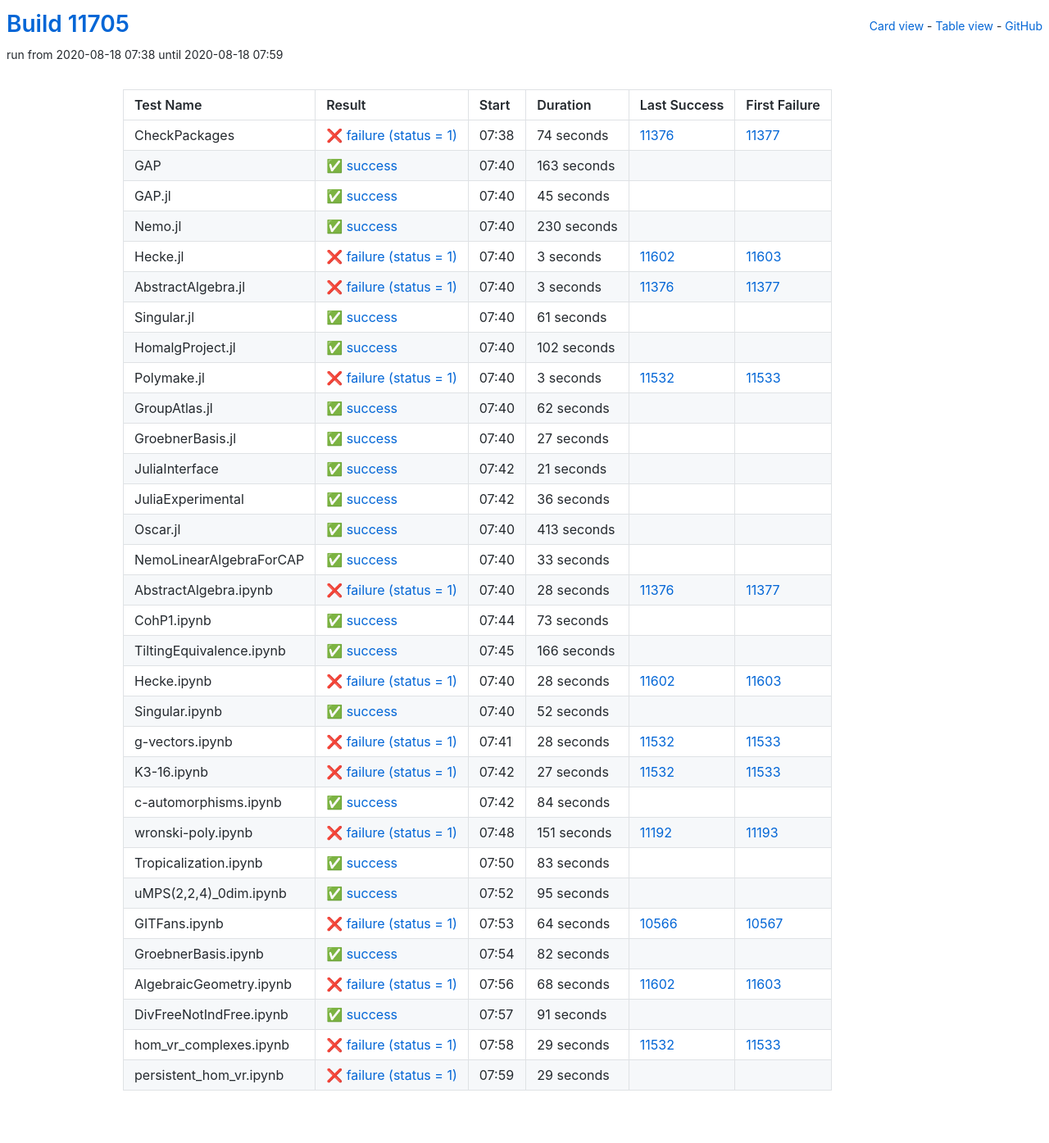
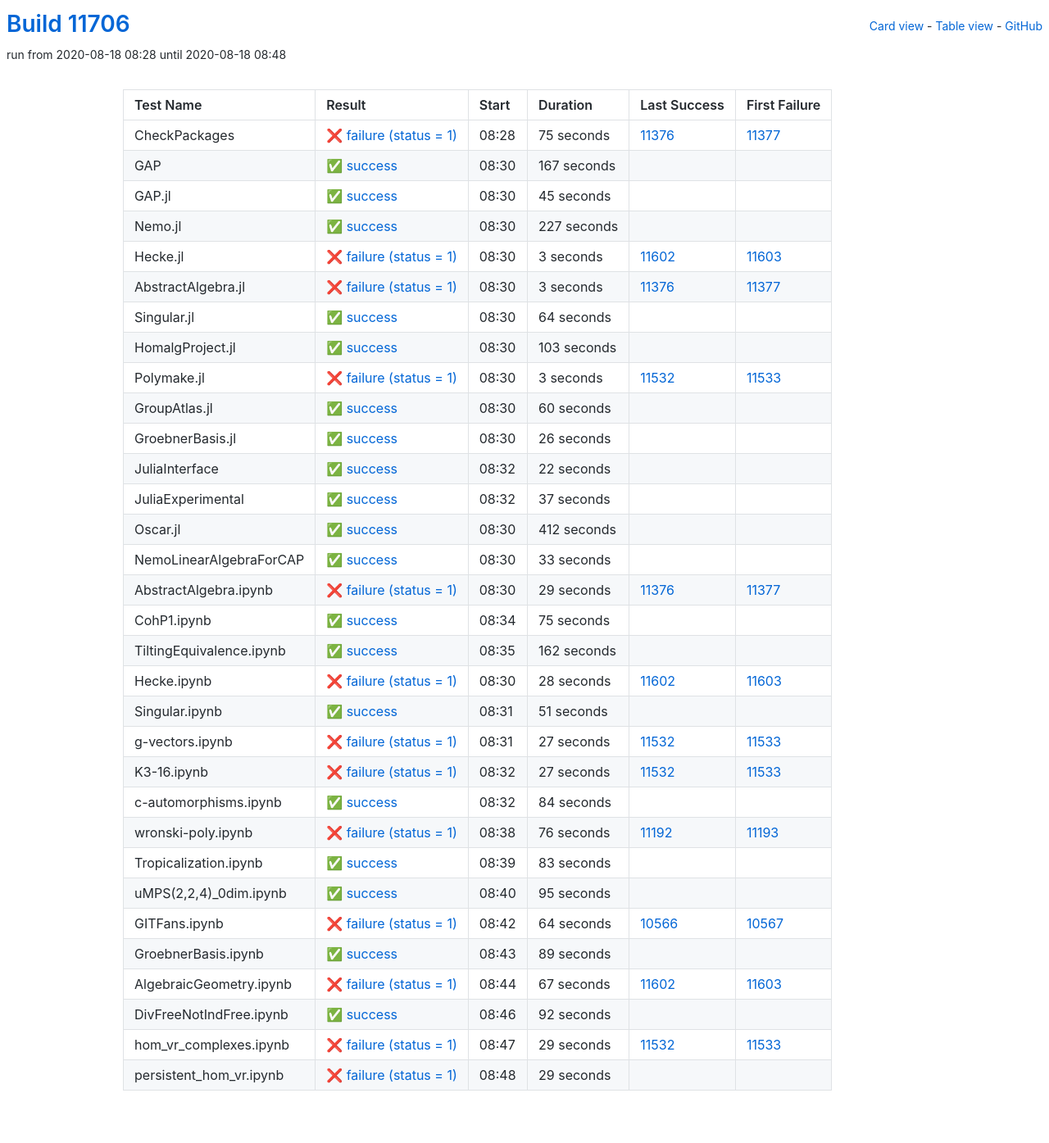
Before and after one commit to oscar-system/oscar-ci-status, a Jekyll site: the page built from table.html, in a window 1280 px wide. Shown: the whole page at 82% size. Built offline with Jekyll 4.4.1, drawn with Linux system fonts in a browser that asks for light colours.

Commit message:
Build #11706

```diff
--- a/_data/ci.yml
+++ b/_data/ci.yml
@@ -1,6 +1,6 @@
 ---
-build: 11705
-build_url: https://oscarci.mathematik.uni-kl.de/job/oscar/11705/
+build: 11706
+build_url: https://oscarci.mathematik.uni-kl.de/job/oscar/11706/
 job: oscar
 organization: oscar-system
 repo: oscar-ci-status
@@ -8,32 +8,32 @@
 tests:
 - name: CheckPackages
   id: checkpackages
-  log: https://oscarci.mathematik.uni-kl.de/job/oscar/11705/artifact/logs/build-11705/CheckPackages.log
-  start: 2020-08-18 07:38
+  log: https://oscarci.mathematik.uni-kl.de/job/oscar/11706/artifact/logs/build-11706/CheckPackages.log
+  start: 2020-08-18 08:28
   success: false
   exitcode: 1
   status: failure
-  duration: 74
+  duration: 75
   last_success: 11376
   last_success_url: https://oscarci.mathematik.uni-kl.de/job/oscar/11376/
   first_failure: 11377
   first_failure_url: https://oscarci.mathematik.uni-kl.de/job/oscar/11377/
 - name: GAP
   id: gap
-  log: https://oscarci.mathematik.uni-kl.de/job/oscar/11705/artifact/logs/build-11705/GAP.log
-  start: 2020-08-18 07:40
+  log: https://oscarci.mathematik.uni-kl.de/job/oscar/11706/artifact/logs/build-11706/GAP.log
+  start: 2020-08-18 08:30
   success: true
   exitcode: 0
   status: success
-  duration: 163
+  duration: 167
   last_success: false
   last_success_url:
   first_failure: false
   first_failure_url:
 - name: GAP.jl
   id: gap-jl
-  log: https://oscarci.mathematik.uni-kl.de/job/oscar/11705/artifact/logs/build-11705/GAP.jl.log
-  start: 2020-08-18 07:40
+  log: https://oscarci.mathematik.uni-kl.de/job/oscar/11706/artifact/logs/build-11706/GAP.jl.log
+  start: 2020-08-18 08:30
   success: true
   exitcode: 0
   status: success
@@ -44,20 +44,20 @@
   first_failure_url:
 - name: Nemo.jl
   id: nemo-jl
-  log: https://oscarci.mathematik.uni-kl.de/job/oscar/11705/artifact/logs/build-11705/Nemo.jl.log
-  start: 2020-08-18 07:40
+  log: https://oscarci.mathematik.uni-kl.de/job/oscar/11706/artifact/logs/build-11706/Nemo.jl.log
+  start: 2020-08-18 08:30
   success: true
   exitcode: 0
   status: success
-  duration: 230
+  duration: 227
   last_success: false
   last_success_url:
   first_failure: false
   first_failure_url:
 - name: Hecke.jl
   id: hecke-jl
-  log: https://oscarci.mathematik.uni-kl.de/job/oscar/11705/artifact/logs/build-11705/Hecke.jl.log
-  start: 2020-08-18 07:40
+  log: https://oscarci.mathematik.uni-kl.de/job/oscar/11706/artifact/logs/build-11706/Hecke.jl.log
+  start: 2020-08-18 08:30
   success: false
   exitcode: 1
   status: failure
@@ -68,8 +68,8 @@
   first_failure_url: https://oscarci.mathematik.uni-kl.de/job/oscar/11603/
 - name: AbstractAlgebra.jl
   id: abstractalgebra-jl
-  log: https://oscarci.mathematik.uni-kl.de/job/oscar/11705/artifact/logs/build-11705/AbstractAlgebra.jl.log
-  start: 2020-08-18 07:40
+  log: https://oscarci.mathematik.uni-kl.de/job/oscar/11706/artifact/logs/build-11706/AbstractAlgebra.jl.log
+  start: 2020-08-18 08:30
   success: false
   exitcode: 1
   status: failure
@@ -80,32 +80,32 @@
   first_failure_url: https://oscarci.mathematik.uni-kl.de/job/oscar/11377/
 - name: Singular.jl
   id: singular-jl
-  log: https://oscarci.mathematik.uni-kl.de/job/oscar/11705/artifact/logs/build-11705/Singular.jl.log
-  start: 2020-08-18 07:40
+  log: https://oscarci.mathematik.uni-kl.de/job/oscar/11706/artifact/logs/build-11706/Singular.jl.log
+  start: 2020-08-18 08:30
   success: true
   exitcode: 0
   status: success
-  duration: 61
+  duration: 64
   last_success: false
   last_success_url:
   first_failure: false
   first_failure_url:
 - name: HomalgProject.jl
   id: homalgproject-jl
-  log: https://oscarci.mathematik.uni-kl.de/job/oscar/11705/artifact/logs/build-11705/HomalgProject.jl.log
-  start: 2020-08-18 07:40
+  log: https://oscarci.mathematik.uni-kl.de/job/oscar/11706/artifact/logs/build-11706/HomalgProject.jl.log
+  start: 2020-08-18 08:30
   success: true
   exitcode: 0
   status: success
-  duration: 102
+  duration: 103
   last_success: false
   last_success_url:
   first_failure: false
   first_failure_url:
 - name: Polymake.jl
   id: polymake-jl
-  log: https://oscarci.mathematik.uni-kl.de/job/oscar/11705/artifact/logs/build-11705/Polymake.jl.log
-  start: 2020-08-18 07:40
+  log: https://oscarci.mathematik.uni-kl.de/job/oscar/11706/artifact/logs/build-11706/Polymake.jl.log
+  start: 2020-08-18 08:30
   success: false
   exitcode: 1
   status: failure
@@ -116,68 +116,68 @@
   first_failure_url: https://oscarci.mathematik.uni-kl.de/job/oscar/11533/
 - name: GroupAtlas.jl
   id: groupatlas-jl
-  log: https://oscarci.mathematik.uni-kl.de/job/oscar/11705/artifact/logs/build-11705/GroupAtlas.jl.log
-  start: 2020-08-18 07:40
+  log: https://oscarci.mathematik.uni-kl.de/job/oscar/11706/artifact/logs/build-11706/GroupAtlas.jl.log
+  start: 2020-08-18 08:30
   success: true
   exitcode: 0
   status: success
-  duration: 62
+  duration: 60
   last_success: false
   last_success_url:
   first_failure: false
   first_failure_url:
 - name: GroebnerBasis.jl
   id: groebnerbasis-jl
-  log: https://oscarci.mathematik.uni-kl.de/job/oscar/11705/artifact/logs/build-11705/GroebnerBasis.jl.log
-  start: 2020-08-18 07:40
+  log: https://oscarci.mathematik.uni-kl.de/job/oscar/11706/artifact/logs/build-11706/GroebnerBasis.jl.log
+  start: 2020-08-18 08:30
   success: true
   exitcode: 0
   status: success
-  duration: 27
+  duration: 26
   last_success: false
   last_success_url:
   first_failure: false
   first_failure_url:
 - name: JuliaInterface
   id: juliainterface
-  log: https://oscarci.mathematik.uni-kl.de/job/oscar/11705/artifact/logs/build-11705/JuliaInterface.log
-  start: 2020-08-18 07:42
+  log: https://oscarci.mathematik.uni-kl.de/job/oscar/11706/artifact/logs/build-11706/JuliaInterface.log
+  start: 2020-08-18 08:32
   success: true
   exitcode: 0
   status: success
-  duration: 21
+  duration: 22
   last_success: false
   last_success_url:
   first_failure: false
   first_failure_url:
 - name: JuliaExperimental
   id: juliaexperimental
-  log: https://oscarci.mathematik.uni-kl.de/job/oscar/11705/artifact/logs/build-11705/JuliaExperimental.log
-  start: 2020-08-18 07:42
+  log: https://oscarci.mathematik.uni-kl.de/job/oscar/11706/artifact/logs/build-11706/JuliaExperimental.log
+  start: 2020-08-18 08:32
   success: true
   exitcode: 0
   status: success
-  duration: 36
+  duration: 37
   last_success: false
   last_success_url:
   first_failure: false
   first_failure_url:
 - name: Oscar.jl
   id: oscar-jl
-  log: https://oscarci.mathematik.uni-kl.de/job/oscar/11705/artifact/logs/build-11705/Oscar.jl.log
-  start: 2020-08-18 07:40
+  log: https://oscarci.mathematik.uni-kl.de/job/oscar/11706/artifact/logs/build-11706/Oscar.jl.log
+  start: 2020-08-18 08:30
   success: true
   exitcode: 0
   status: success
-  duration: 413
+  duration: 412
   last_success: false
   last_success_url:
   first_failure: false
   first_failure_url:
 - name: NemoLinearAlgebraForCAP
   id: nemolinearalgebraforcap
-  log: https://oscarci.mathematik.uni-kl.de/job/oscar/11705/artifact/logs/build-11705/NemoLinearAlgebraForCAP.log
-  start: 2020-08-18 07:40
+  log: https://oscarci.mathematik.uni-kl.de/job/oscar/11706/artifact/logs/build-11706/NemoLinearAlgebraForCAP.log
+  start: 2020-08-18 08:30
   success: true
   exitcode: 0
   status: success
@@ -188,44 +188,44 @@
   first_failure_url:
 - name: AbstractAlgebra.ipynb
   id: abstractalgebra-ipynb
-  log: https://oscarci.mathematik.uni-kl.de/job/oscar/11705/artifact/logs/build-11705/AbstractAlgebra.ipynb.log
-  start: 2020-08-18 07:40
+  log: https://oscarci.mathematik.uni-kl.de/job/oscar/11706/artifact/logs/build-11706/AbstractAlgebra.ipynb.log
+  start: 2020-08-18 08:30
   success: false
   exitcode: 1
   status: failure
-  duration: 28
+  duration: 29
   last_success: 11376
   last_success_url: https://oscarci.mathematik.uni-kl.de/job/oscar/11376/
   first_failure: 11377
   first_failure_url: https://oscarci.mathematik.uni-kl.de/job/oscar/11377/
 - name: CohP1.ipynb
   id: cohp1-ipynb
-  log: https://oscarci.mathematik.uni-kl.de/job/oscar/11705/artifact/logs/build-11705/CohP1.ipynb.log
-  start: 2020-08-18 07:44
+  log: https://oscarci.mathematik.uni-kl.de/job/oscar/11706/artifact/logs/build-11706/CohP1.ipynb.log
+  start: 2020-08-18 08:34
   success: true
   exitcode: 0
   status: success
-  duration: 73
+  duration: 75
   last_success: false
   last_success_url:
   first_failure: false
   first_failure_url:
 - name: TiltingEquivalence.ipynb
   id: tiltingequivalence-ipynb
-  log: https://oscarci.mathematik.uni-kl.de/job/oscar/11705/artifact/logs/build-11705/TiltingEquivalence.ipynb.log
-  start: 2020-08-18 07:45
+  log: https://oscarci.mathematik.uni-kl.de/job/oscar/11706/artifact/logs/build-11706/TiltingEquivalence.ipynb.log
+  start: 2020-08-18 08:35
   success: true
   exitcode: 0
   status: success
-  duration: 166
+  duration: 162
   last_success: false
   last_success_url:
   first_failure: false
   first_failure_url:
 - name: Hecke.ipynb
   id: hecke-ipynb
-  log: https://oscarci.mathematik.uni-kl.de/job/oscar/11705/artifact/logs/build-11705/Hecke.ipynb.log
-  start: 2020-08-18 07:40
+  log: https://oscarci.mathematik.uni-kl.de/job/oscar/11706/artifact/logs/build-11706/Hecke.ipynb.log
+  start: 2020-08-18 08:30
   success: false
   exitcode: 1
   status: failure
@@ -236,32 +236,32 @@
   first_failure_url: https://oscarci.mathematik.uni-kl.de/job/oscar/11603/
 - name: Singular.ipynb
   id: singular-ipynb
-  log: https://oscarci.mathematik.uni-kl.de/job/oscar/11705/artifact/logs/build-11705/Singular.ipynb.log
-  start: 2020-08-18 07:40
+  log: https://oscarci.mathematik.uni-kl.de/job/oscar/11706/artifact/logs/build-11706/Singular.ipynb.log
+  start: 2020-08-18 08:31
   success: true
   exitcode: 0
   status: success
-  duration: 52
+  duration: 51
   last_success: false
   last_success_url:
   first_failure: false
   first_failure_url:
 - name: g-vectors.ipynb
   id: g-vectors-ipynb
-  log: https://oscarci.mathematik.uni-kl.de/job/oscar/11705/artifact/logs/build-11705/g-vectors.ipynb.log
-  start: 2020-08-18 07:41
+  log: https://oscarci.mathematik.uni-kl.de/job/oscar/11706/artifact/logs/build-11706/g-vectors.ipynb.log
+  start: 2020-08-18 08:31
   success: false
   exitcode: 1
   status: failure
-  duration: 28
+  duration: 27
   last_success: 11532
   last_success_url: https://oscarci.mathematik.uni-kl.de/job/oscar/11532/
   first_failure: 11533
   first_failure_url: https://oscarci.mathematik.uni-kl.de/job/oscar/11533/
 - name: K3-16.ipynb
   id: k3-16-ipynb
-  log: https://oscarci.mathematik.uni-kl.de/job/oscar/11705/artifact/logs/build-11705/K3-16.ipynb.log
-  start: 2020-08-18 07:42
+  log: https://oscarci.mathematik.uni-kl.de/job/oscar/11706/artifact/logs/build-11706/K3-16.ipynb.log
+  start: 2020-08-18 08:32
   success: false
   exitcode: 1
   status: failure
@@ -272,8 +272,8 @@
   first_failure_url: https://oscarci.mathematik.uni-kl.de/job/oscar/11533/
 - name: c-automorphisms.ipynb
   id: c-automorphisms-ipynb
-  log: https://oscarci.mathematik.uni-kl.de/job/oscar/11705/artifact/logs/build-11705/c-automorphisms.ipynb.log
-  start: 2020-08-18 07:42
+  log: https://oscarci.mathematik.uni-kl.de/job/oscar/11706/artifact/logs/build-11706/c-automorphisms.ipynb.log
+  start: 2020-08-18 08:32
   success: true
   exitcode: 0
   status: success
@@ -284,20 +284,20 @@
   first_failure_url:
 - name: wronski-poly.ipynb
   id: wronski-poly-ipynb
-  log: https://oscarci.mathematik.uni-kl.de/job/oscar/11705/artifact/logs/build-11705/wronski-poly.ipynb.log
-  start: 2020-08-18 07:48
+  log: https://oscarci.mathematik.uni-kl.de/job/oscar/11706/artifact/logs/build-11706/wronski-poly.ipynb.log
+  start: 2020-08-18 08:38
   success: false
   exitcode: 1
   status: failure
-  duration: 151
+  duration: 76
   last_success: 11192
   last_success_url: https://oscarci.mathematik.uni-kl.de/job/oscar/11192/
   first_failure: 11193
   first_failure_url: https://oscarci.mathematik.uni-kl.de/job/oscar/11193/
 - name: Tropicalization.ipynb
   id: tropicalization-ipynb
-  log: https://oscarci.mathematik.uni-kl.de/job/oscar/11705/artifact/logs/build-11705/Tropicalization.ipynb.log
-  start: 2020-08-18 07:50
+  log: https://oscarci.mathematik.uni-kl.de/job/oscar/11706/artifact/logs/build-11706/Tropicalization.ipynb.log
+  start: 2020-08-18 08:39
   success: true
   exitcode: 0
   status: success
@@ -308,8 +308,8 @@
   first_failure_url:
 - name: uMPS(2,2,4)_0dim.ipynb
   id: umps-2-2-4-0dim-ipynb
-  log: https://oscarci.mathematik.uni-kl.de/job/oscar/11705/artifact/logs/build-11705/uMPS-2-2-4-_0dim.ipynb.log
-  start: 2020-08-18 07:52
+  log: https://oscarci.mathematik.uni-kl.de/job/oscar/11706/artifact/logs/build-11706/uMPS-2-2-4-_0dim.ipynb.log
+  start: 2020-08-18 08:40
   success: true
   exitcode: 0
   status: success
@@ -320,8 +320,8 @@
   first_failure_url:
 - name: GITFans.ipynb
   id: gitfans-ipynb
-  log: https://oscarci.mathematik.uni-kl.de/job/oscar/11705/artifact/logs/build-11705/GITFans.ipynb.log
-  start: 2020-08-18 07:53
+  log: https://oscarci.mathematik.uni-kl.de/job/oscar/11706/artifact/logs/build-11706/GITFans.ipynb.log
+  start: 2020-08-18 08:42
   success: false
   exitcode: 1
   status: failure
@@ -332,44 +332,44 @@
   first_failure_url: https://oscarci.mathematik.uni-kl.de/job/oscar/10567/
 - name: GroebnerBasis.ipynb
   id: groebnerbasis-ipynb
-  log: https://oscarci.mathematik.uni-kl.de/job/oscar/11705/artifact/logs/build-11705/GroebnerBasis.ipynb.log
-  start: 2020-08-18 07:54
+  log: https://oscarci.mathematik.uni-kl.de/job/oscar/11706/artifact/logs/build-11706/GroebnerBasis.ipynb.log
+  start: 2020-08-18 08:43
   success: true
   exitcode: 0
   status: success
-  duration: 82
+  duration: 89
   last_success: false
   last_success_url:
   first_failure: false
   first_failure_url:
 - name: AlgebraicGeometry.ipynb
   id: algebraicgeometry-ipynb
-  log: https://oscarci.mathematik.uni-kl.de/job/oscar/11705/artifact/logs/build-11705/AlgebraicGeometry.ipynb.log
-  start: 2020-08-18 07:56
+  log: https://oscarci.mathematik.uni-kl.de/job/oscar/11706/artifact/logs/build-11706/AlgebraicGeometry.ipynb.log
+  start: 2020-08-18 08:44
   success: false
   exitcode: 1
   status: failure
-  duration: 68
+  duration: 67
   last_success: 11602
   last_success_url: https://oscarci.mathematik.uni-kl.de/job/oscar/11602/
   first_failure: 11603
   first_failure_url: https://oscarci.mathematik.uni-kl.de/job/oscar/11603/
 - name: DivFreeNotIndFree.ipynb
   id: divfreenotindfree-ipynb
-  log: https://oscarci.mathematik.uni-kl.de/job/oscar/11705/artifact/logs/build-11705/DivFreeNotIndFree.ipynb.log
-  start: 2020-08-18 07:57
+  log: https://oscarci.mathematik.uni-kl.de/job/oscar/11706/artifact/logs/build-11706/DivFreeNotIndFree.ipynb.log
+  start: 2020-08-18 08:46
   success: true
   exitcode: 0
   status: success
-  duration: 91
+  duration: 92
   last_success: false
   last_success_url:
   first_failure: false
   first_failure_url:
 - name: hom_vr_complexes.ipynb
   id: hom-vr-complexes-ipynb
-  log: https://oscarci.mathematik.uni-kl.de/job/oscar/11705/artifact/logs/build-11705/hom_vr_complexes.ipynb.log
-  start: 2020-08-18 07:58
+  log: https://oscarci.mathematik.uni-kl.de/job/oscar/11706/artifact/logs/build-11706/hom_vr_complexes.ipynb.log
+  start: 2020-08-18 08:47
   success: false
   exitcode: 1
   status: failure
@@ -380,8 +380,8 @@
   first_failure_url: https://oscarci.mathematik.uni-kl.de/job/oscar/11533/
 - name: persistent_hom_vr.ipynb
   id: persistent-hom-vr-ipynb
-  log: https://oscarci.mathematik.uni-kl.de/job/oscar/11705/artifact/logs/build-11705/persistent_hom_vr.ipynb.log
-  start: 2020-08-18 07:59
+  log: https://oscarci.mathematik.uni-kl.de/job/oscar/11706/artifact/logs/build-11706/persistent_hom_vr.ipynb.log
+  start: 2020-08-18 08:48
   success: false
   exitcode: 1
   status: failure
```
Also changed, not shown: README.md.
